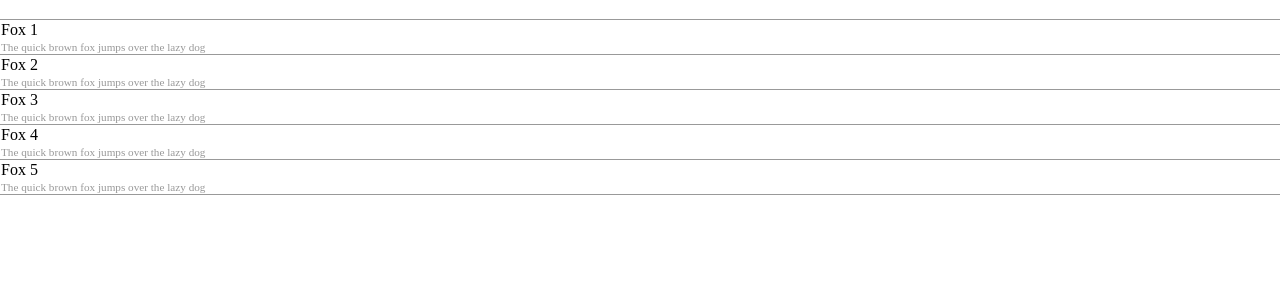
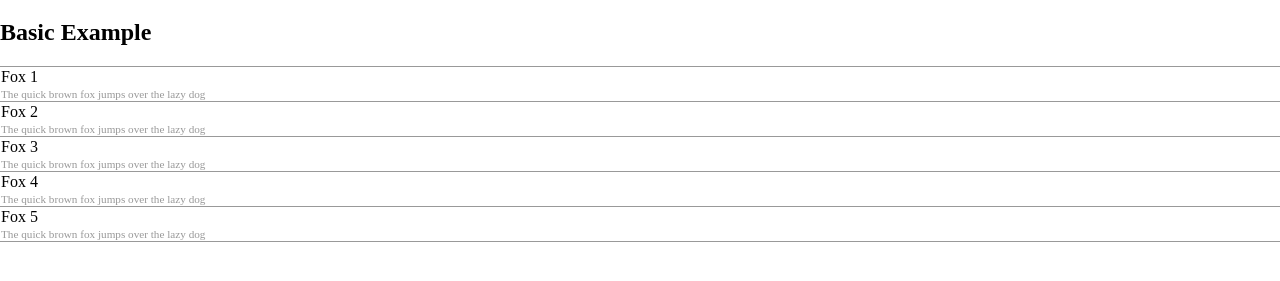
Before and after one commit to ginpei/swooshTable.js, a website: page src/index.jade in a window 1280 px wide. Shown: the part 61-342 px from the top of the page. Drawn offline with nearby package versions, Linux system fonts and the light colour scheme; files that its build step writes are made by us from their sources; files whose address does not match are found by name.

Commit message:
change to the basic example

```diff
--- a/src/index.jade
+++ b/src/index.jade
@@ -9,7 +9,8 @@ html(lang='en')
 
 		h1 SwooshTable.js
 
-		table.ui-swooshTable.js-table
+		h2 Basic Example
+		table.ui-swooshTable.js-basicExample
 			tbody
 				tr.ui-swooshTable-row
 					td.ui-swooshTable-cell.ui-swooshTable-cell-title Fox 1
--- a/src/main.js
+++ b/src/main.js
@@ -1,15 +1,18 @@
 (function(window, document) {
-	// Example
-	let swooshTable = new SwooshTable('.js-table');
+	// ----------------------------------------------------------------
+	// Basic Example
+	let swooshTable = new SwooshTable('.js-basicExample');
 	swooshTable.on('click', function(event, row, elButton) {
-		if (elButton.classList.contains('rowTools-item-delete')) {
-			row.restore();
-			row.$el.slideUp(function() {
-				swooshTable.removeRow(row);
-			});
-		}
+		// Restore the row to original position
+		row.restore();
+
+		// Remove the row
+		row.$el.slideUp(function() {
+			swooshTable.removeRow(row);
+		});
 	});
 
+	// ----------------------------------------------------------------
 	// LiveReload
 	if (location.search === '?live') {
 		var elScript = document.createElement('script');
--- a/src/ui-swipe.js
+++ b/src/ui-swipe.js
@@ -581,7 +581,6 @@
 			let html =
 				'<div class="ui-swooshTable-rowTools">' +
 					'<button class="ui-swooshTable-toolButon rowTools-item rowTools-item-delete">Delete</button>' +
-					'<button class="ui-swooshTable-toolButon rowTools-item rowTools-item-move">Move</button>' +
 				'</div>';
 			let elFactory = document.createElement('div');
 			elFactory.insertAdjacentHTML('afterbegin', html);
```
